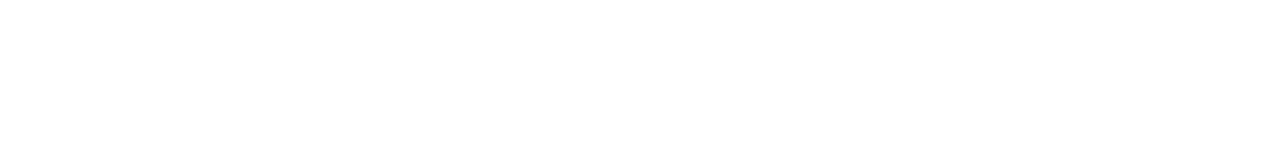
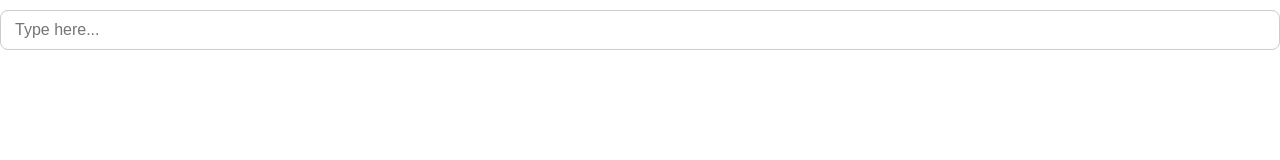
Before and after one commit to deepak199395/Coro, a React (Create React App) app: page /textInputpicker in a window 1280 px wide. Before the commit this address had no page. Shown: the top 160 px of the page. Built offline with nearby package versions, Linux system fonts and the light colour scheme.

Commit message:
ADDED DATEPICKER HERE

```diff
--- a/src/App.js
+++ b/src/App.js
@@ -8,6 +8,8 @@
 import Emiregii from './Componants/EMI/Emiregii';
 import EmiDashBoard from './Componants/EMI/EmiDashBoard';
 import Emi from './Componants/EMI/Emi';
+import DatePickerInput from './Componants/Common/DatePickerInput';
+import NormalTextInput from './Componants/Common/NormalTextInput';
 
 const App = () => {
   return (
@@ -22,6 +24,8 @@
           <Route path='/emiregi' element={<Emiregii/>}/>
           <Route path='/emidashboard' element={<EmiDashBoard/>}/>
           <Route path='/emi' element={<Emi/>}/>
+          <Route path='/datepicker' element={<DatePickerInput/>}/>
+          <Route path='/textInputpicker' element={<NormalTextInput/>}/>
         </Routes>
       </BrowserRouter>
     </>
--- /dev/null
+++ b/src/Componants/Common/DatePickerInput.jsx
@@ -0,0 +1,17 @@
+import React from "react";
+import "../../Styles/CommonStyle/DatepickerStyle.css"
+const DatePickerInput = ({ label, value, onChange }) => {
+  return (
+    <div className="input-wrapper">
+      {label && <label className="input-label">{label}</label>}
+      <input
+        type="date"
+        value={value}
+        onChange={(e) => onChange(e.target.value)}
+        className="date-input"
+      />
+    </div>
+  );
+};
+
+export default DatePickerInput;
--- /dev/null
+++ b/src/Componants/Common/NormalTextInput.jsx
@@ -0,0 +1,46 @@
+import React from "react";
+import "../../Styles/CommonStyle/TextPicker.css";
+
+const NormalTextInput = ({
+  label,
+  value,
+  onChange,
+  type = "text",
+  placeholder = "Type here...",
+  options = [], // 🔽 if options are provided → show dropdown
+  disabled = false,
+}) => {
+  return (
+    <div className="input-wrapper">
+      {label && <label className="input-label">{label}</label>}
+
+      {/* 🔽 If options exist → show select dropdown */}
+      {options.length > 0 ? (
+        <select
+          value={value}
+          onChange={(e) => onChange(e.target.value)}
+          disabled={disabled}
+          className="normal-select"
+        >
+          <option value="">-- Select --</option>
+          {options.map((opt, index) => (
+            <option key={index} value={opt}>
+              {opt}
+            </option>
+          ))}
+        </select>
+      ) : (
+        <input
+          type={type}
+          value={value}
+          onChange={(e) => onChange(e.target.value)}
+          placeholder={placeholder}
+          disabled={disabled}
+          className="normal-input"
+        />
+      )}
+    </div>
+  );
+};
+
+export default NormalTextInput;
--- a/src/Componants/EMI/Emiregii.jsx
+++ b/src/Componants/EMI/Emiregii.jsx
@@ -3,7 +3,7 @@
 import { FaPaperPlane } from "react-icons/fa";
 import botAvatar from "../../Assets/botAvatar.png";
 import { useNavigate } from "react-router-dom";
-
+import DatePickerInput from "../Common/DatePickerInput";
 const EmiChatBot = () => {
   const [step, setStep] = useState(0);
   const [messages, setMessages] = useState([]);
@@ -154,19 +154,35 @@
       </div>
 
       {/* Input area */}
+      {/* Input area */}
 {step < fields.length && (
   <form className="input-area" onSubmit={handleSend}>
+    {[
+      "loanCreationDate",
+      "firstInstalmentDate",
+      "instalmentEndDate",
+    ].includes(fields[step].key) ? (
+      // Show date picker for date fields
+      <DatePickerInput
+        value={userInput}
+        onChange={(val) => setUserInput(val)}
+      />
+    ) : (
+      // Normal text input for others
       <input
         type="text"
         value={userInput}
         onChange={(e) => setUserInput(e.target.value)}
         placeholder="Type your answer..."
       />
+    )}
+
     <button type="submit">
       <FaPaperPlane />
     </button>
   </form>
 )}
+
     </div>
   );
 };
--- /dev/null
+++ b/src/Styles/CommonStyle/Amountpickerstyle.css
@@ -0,0 +1,77 @@
+/* ===== PickerStyles.css ===== */
+
+.input-wrapper {
+  display: flex;
+  flex-direction: column;
+  margin: 10px 0;
+  width: 100%;
+}
+
+.input-label {
+  font-size: 0.95rem;
+  font-weight: 500;
+  color: #444;
+  margin-bottom: 6px;
+  transition: color 0.2s ease-in-out;
+}
+
+/* 🔽 Dropdown (used in CountryPicker) */
+.normal-select {
+  padding: 10px 14px;
+  border: 1.5px solid #ccc;
+  border-radius: 8px;
+  font-size: 1rem;
+  color: #333;
+  background-color: #fff;
+  transition: all 0.3s ease;
+  outline: none;
+  cursor: pointer;
+}
+
+/* 💰 Amount input */
+.normal-input {
+  padding: 10px 14px;
+  border: 1.5px solid #ccc;
+  border-radius: 8px;
+  font-size: 1rem;
+  color: #333;
+  background-color: #fff;
+  transition: all 0.3s ease;
+  outline: none;
+}
+
+.normal-select:hover,
+.normal-input:hover {
+  border-color: #888;
+}
+
+.normal-select:focus,
+.normal-input:focus {
+  border-color: #007bff;
+  box-shadow: 0 0 4px rgba(0, 123, 255, 0.3);
+}
+
+/* ⚠️ Error states */
+.input-error {
+  border-color: #ff4d4d;
+  box-shadow: 0 0 3px rgba(255, 0, 0, 0.2);
+}
+
+.input-error-text {
+  color: #ff4d4d;
+  font-size: 0.85rem;
+  margin-top: 4px;
+}
+
+/* 📱 Responsive */
+@media (max-width: 600px) {
+  .normal-input,
+  .normal-select {
+    font-size: 0.95rem;
+    padding: 8px 10px;
+  }
+
+  .input-label {
+    font-size: 0.9rem;
+  }
+}
--- /dev/null
+++ b/src/Styles/CommonStyle/CountryPickerstyle.css
@@ -0,0 +1,77 @@
+/* ===== PickerStyles.css ===== */
+
+.input-wrapper {
+  display: flex;
+  flex-direction: column;
+  margin: 10px 0;
+  width: 100%;
+}
+
+.input-label {
+  font-size: 0.95rem;
+  font-weight: 500;
+  color: #444;
+  margin-bottom: 6px;
+  transition: color 0.2s ease-in-out;
+}
+
+/* 🔽 Dropdown (used in CountryPicker) */
+.normal-select {
+  padding: 10px 14px;
+  border: 1.5px solid #ccc;
+  border-radius: 8px;
+  font-size: 1rem;
+  color: #333;
+  background-color: #fff;
+  transition: all 0.3s ease;
+  outline: none;
+  cursor: pointer;
+}
+
+/* 💰 Amount input */
+.normal-input {
+  padding: 10px 14px;
+  border: 1.5px solid #ccc;
+  border-radius: 8px;
+  font-size: 1rem;
+  color: #333;
+  background-color: #fff;
+  transition: all 0.3s ease;
+  outline: none;
+}
+
+.normal-select:hover,
+.normal-input:hover {
+  border-color: #888;
+}
+
+.normal-select:focus,
+.normal-input:focus {
+  border-color: #007bff;
+  box-shadow: 0 0 4px rgba(0, 123, 255, 0.3);
+}
+
+/* ⚠️ Error states */
+.input-error {
+  border-color: #ff4d4d;
+  box-shadow: 0 0 3px rgba(255, 0, 0, 0.2);
+}
+
+.input-error-text {
+  color: #ff4d4d;
+  font-size: 0.85rem;
+  margin-top: 4px;
+}
+
+/* 📱 Responsive */
+@media (max-width: 600px) {
+  .normal-input,
+  .normal-select {
+    font-size: 0.95rem;
+    padding: 8px 10px;
+  }
+
+  .input-label {
+    font-size: 0.9rem;
+  }
+}
--- /dev/null
+++ b/src/Styles/CommonStyle/DatepickerStyle.css
@@ -0,0 +1,18 @@
+.input-wrapper {
+  display: flex;
+  flex-direction: column;
+  margin-bottom: 1rem;
+}
+
+.input-label {
+  font-size: 0.9rem;
+  margin-bottom: 0.4rem;
+  color: #444;
+}
+
+.date-input {
+  padding: 8px 10px;
+  border: 1px solid #ccc;
+  border-radius: 8px;
+  font-size: 1rem;
+}
--- /dev/null
+++ b/src/Styles/CommonStyle/TextPicker.css
@@ -0,0 +1,74 @@
+/* ===== NormalTextInput.css ===== */
+
+.input-wrapper {
+  display: flex;
+  flex-direction: column;
+  margin: 10px 0;
+  width: 100%;
+}
+
+.input-label {
+  font-size: 0.95rem;
+  font-weight: 500;
+  color: #444;
+  margin-bottom: 6px;
+  transition: color 0.2s ease-in-out;
+}
+
+/* 📝 Normal text input */
+.normal-input {
+  padding: 10px 14px;
+  border: 1.5px solid #ccc;
+  border-radius: 8px;
+  font-size: 1rem;
+  color: #333;
+  background-color: #fff;
+  transition: all 0.3s ease;
+  outline: none;
+}
+
+/* 🔽 Dropdown select */
+.normal-select {
+  padding: 10px 14px;
+  border: 1.5px solid #ccc;
+  border-radius: 8px;
+  font-size: 1rem;
+  color: #333;
+  background-color: #fff;
+  transition: all 0.3s ease;
+  outline: none;
+  cursor: pointer;
+}
+
+/* Hover & focus */
+.normal-input:hover,
+.normal-select:hover {
+  border-color: #888;
+}
+
+.normal-input:focus,
+.normal-select:focus {
+  border-color: #007bff;
+  box-shadow: 0 0 4px rgba(0, 123, 255, 0.3);
+}
+
+/* Disabled state */
+.normal-input:disabled,
+.normal-select:disabled {
+  background-color: #f2f2f2;
+  cursor: not-allowed;
+  color: #999;
+}
+
+/* Mobile friendly */
+@media (max-width: 600px) {
+  .normal-input,
+  .normal-select {
+    font-size: 0.95rem;
+    padding: 8px 10px;
+  }
+
+  .input-label {
+    font-size: 0.9rem;
+  }
+}
```
Also changed, not shown: src/Componants/Common/AmountPicker.jsx (added, +52 -0 lines), src/Componants/Common/CountryPicker.jsx (added, +37 -0 lines). Lines whose indentation alone changed are shown as unchanged.
